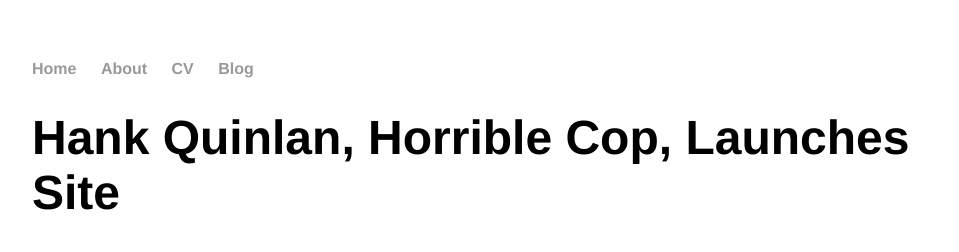
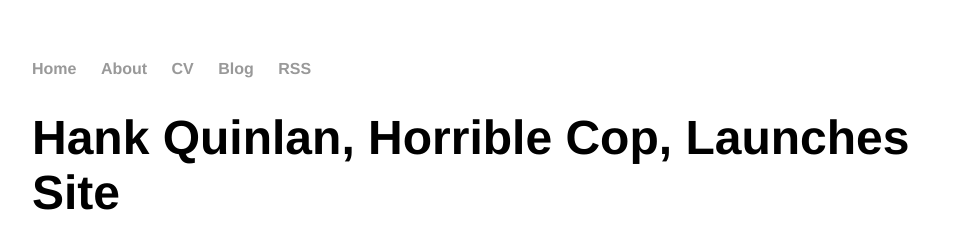
Before and after one commit to patruong/appliedBioinformaticsMSA, a Jekyll site: the page built from _posts/2019-06-14-hello-applied-bioinformatics.md, in a window 1280 px wide. Shown: the top 252 px of the page, without its empty margins (160-1119 px from the left). Built offline with Jekyll 4.4.1, drawn with Linux system fonts in a browser that asks for light colours.

Commit message:
link for RSS feed

```diff
--- a/_layouts/default.html
+++ b/_layouts/default.html
@@ -12,7 +12,8 @@
 		        	<li><a href="/appliedBioinformaticsMSA/about">About</a></li>
 	        		<li><a href="/appliedBioinformaticsMSA/cv">CV</a></li>
 	        		<li><a href="/appliedBioinformaticsMSA/blog">Blog</a></li>
-	    		</ul>
+	    			<li><a href="/appliedBioinformaticsMSA/blog/atom.xml">RSS</a></li>
+			</ul>
 			</nav>
 			<div class="container">
 
```
